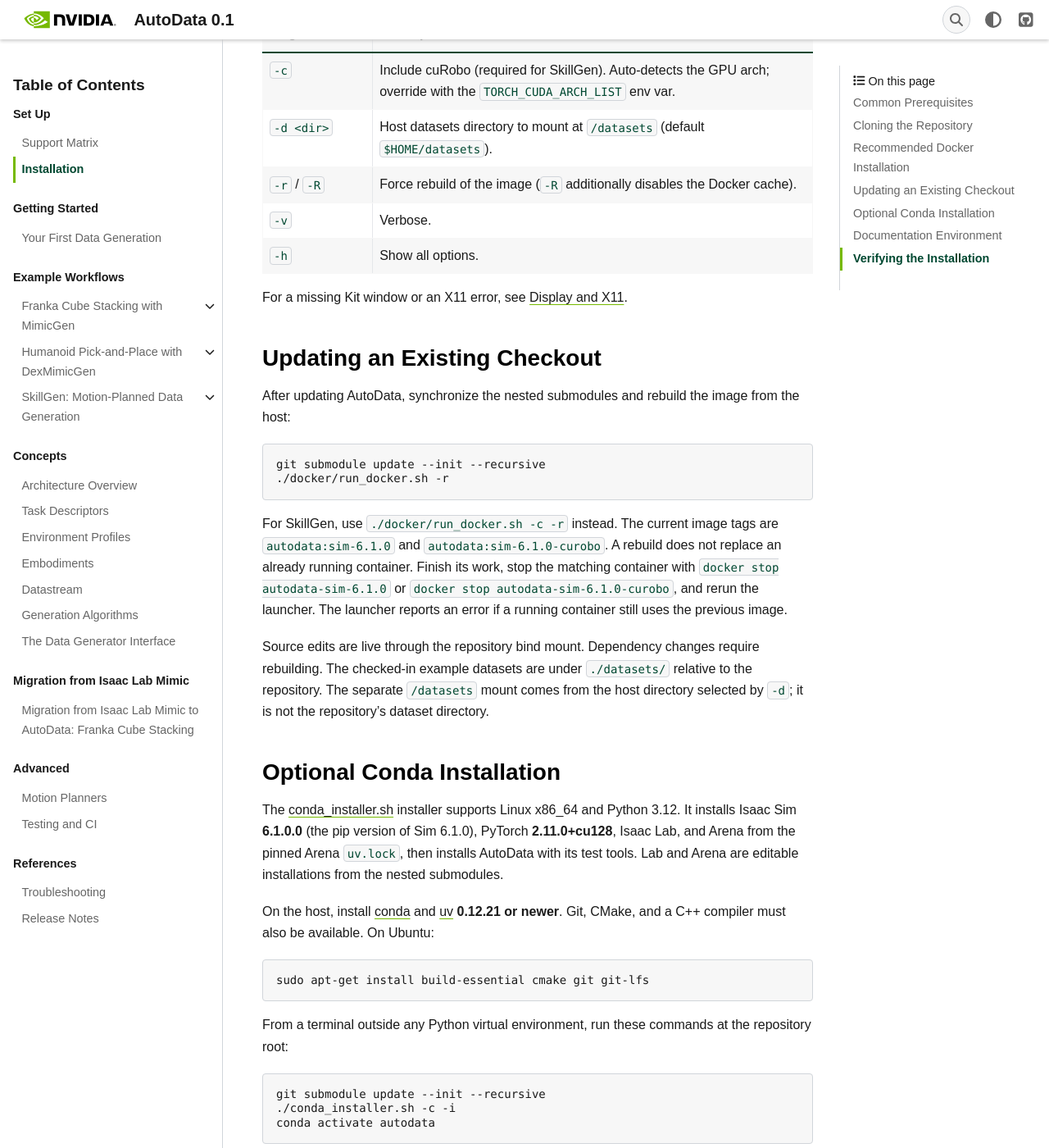
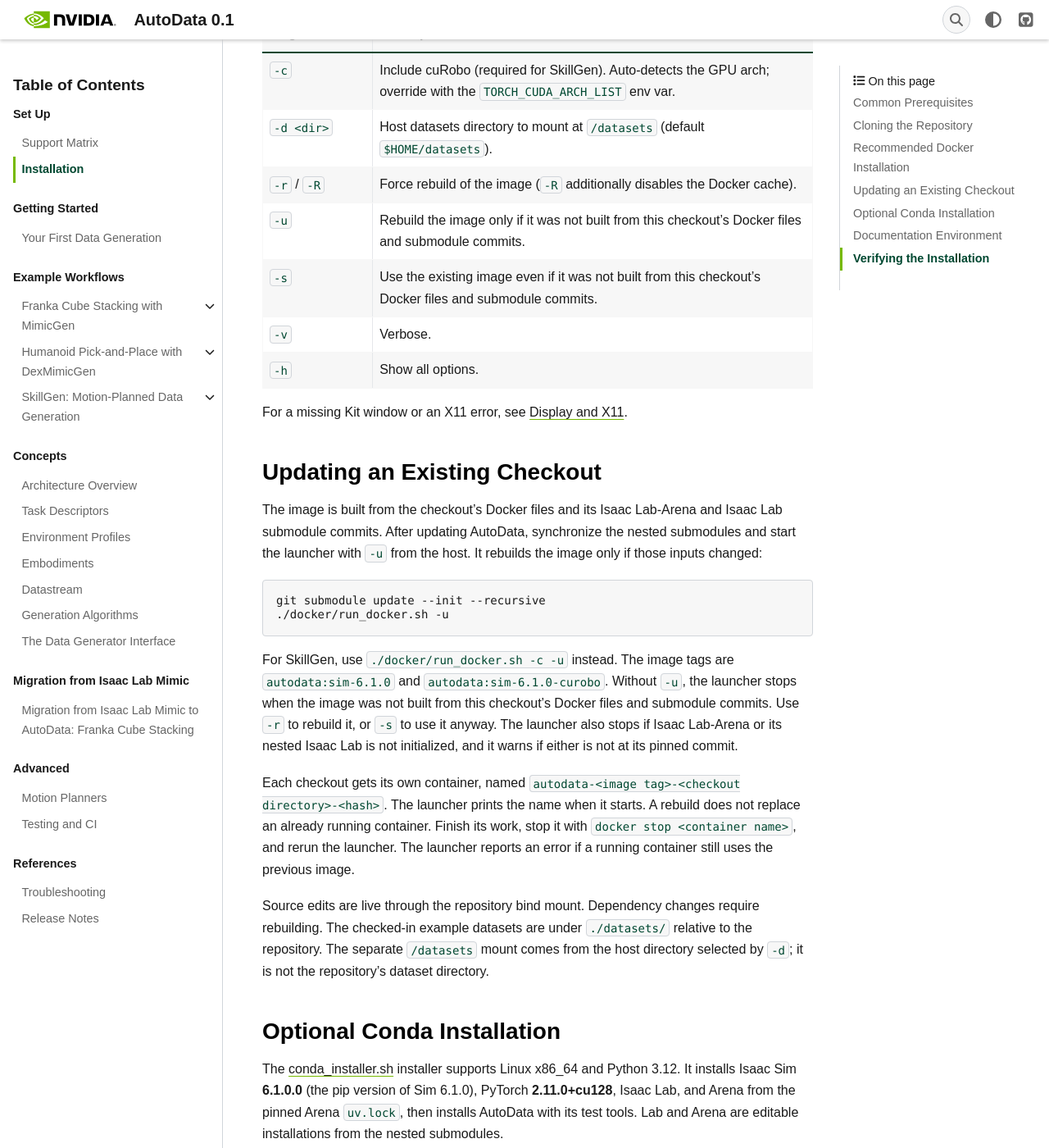
Before and after one commit to isaac-sim/AutoData, a Sphinx documentation site: the page built from docs/pages/quickstart/installation.rst, in a window 1280 px wide and 1400 px high, scrolled down 2166 px. Shown: the whole window at 82% size. Built offline with Sphinx 7.4.7, drawn with Linux system fonts in a browser that asks for light colours; some web fonts are replaced.

Commit message:
docs: describe -u, -s and per-checkout containers

```diff
--- a/docs/pages/quickstart/installation.rst
+++ b/docs/pages/quickstart/installation.rst
@@ -104,6 +104,12 @@
      - Host datasets directory to mount at ``/datasets`` (default ``$HOME/datasets``).
    * - ``-r`` / ``-R``
      - Force rebuild of the image (``-R`` additionally disables the Docker cache).
+   * - ``-u``
+     - Rebuild the image only if it was not built from this checkout's Docker files and submodule
+       commits.
+   * - ``-s``
+     - Use the existing image even if it was not built from this checkout's Docker files and
+       submodule commits.
    * - ``-v``
      - Verbose.
    * - ``-h``
@@ -115,18 +121,25 @@
 Updating an Existing Checkout
 ------------------------------
 
-After updating AutoData, synchronize the nested submodules and rebuild the image from the host:
+The image is built from the checkout's Docker files and its Isaac Lab-Arena and Isaac Lab submodule
+commits. After updating AutoData, synchronize the nested submodules and start the launcher with ``-u``
+from the host. It rebuilds the image only if those inputs changed:
 
 .. code-block:: bash
 
    git submodule update --init --recursive
-   ./docker/run_docker.sh -r
+   ./docker/run_docker.sh -u
 
-For SkillGen, use ``./docker/run_docker.sh -c -r`` instead. The current image tags are
-``autodata:sim-6.1.0`` and ``autodata:sim-6.1.0-curobo``. A rebuild does not replace an already
-running container. Finish its work, stop the matching container with
-``docker stop autodata-sim-6.1.0`` or ``docker stop autodata-sim-6.1.0-curobo``, and rerun the
-launcher. The launcher reports an error if a running container still uses the previous image.
+For SkillGen, use ``./docker/run_docker.sh -c -u`` instead. The image tags are ``autodata:sim-6.1.0``
+and ``autodata:sim-6.1.0-curobo``. Without ``-u``, the launcher stops when the image was not built
+from this checkout's Docker files and submodule commits. Use ``-r`` to rebuild it, or ``-s`` to use
+it anyway. The launcher also stops if Isaac Lab-Arena or its nested Isaac Lab is not initialized,
+and it warns if either is not at its pinned commit.
+
+Each checkout gets its own container, named ``autodata-<image tag>-<checkout directory>-<hash>``.
+The launcher prints the name when it starts. A rebuild does not replace an already running
+container. Finish its work, stop it with ``docker stop <container name>``, and rerun the launcher.
+The launcher reports an error if a running container still uses the previous image.
 
 Source edits are live through the repository bind mount. Dependency changes require rebuilding.
 The checked-in example datasets are under ``./datasets/`` relative to the repository. The separate
```
